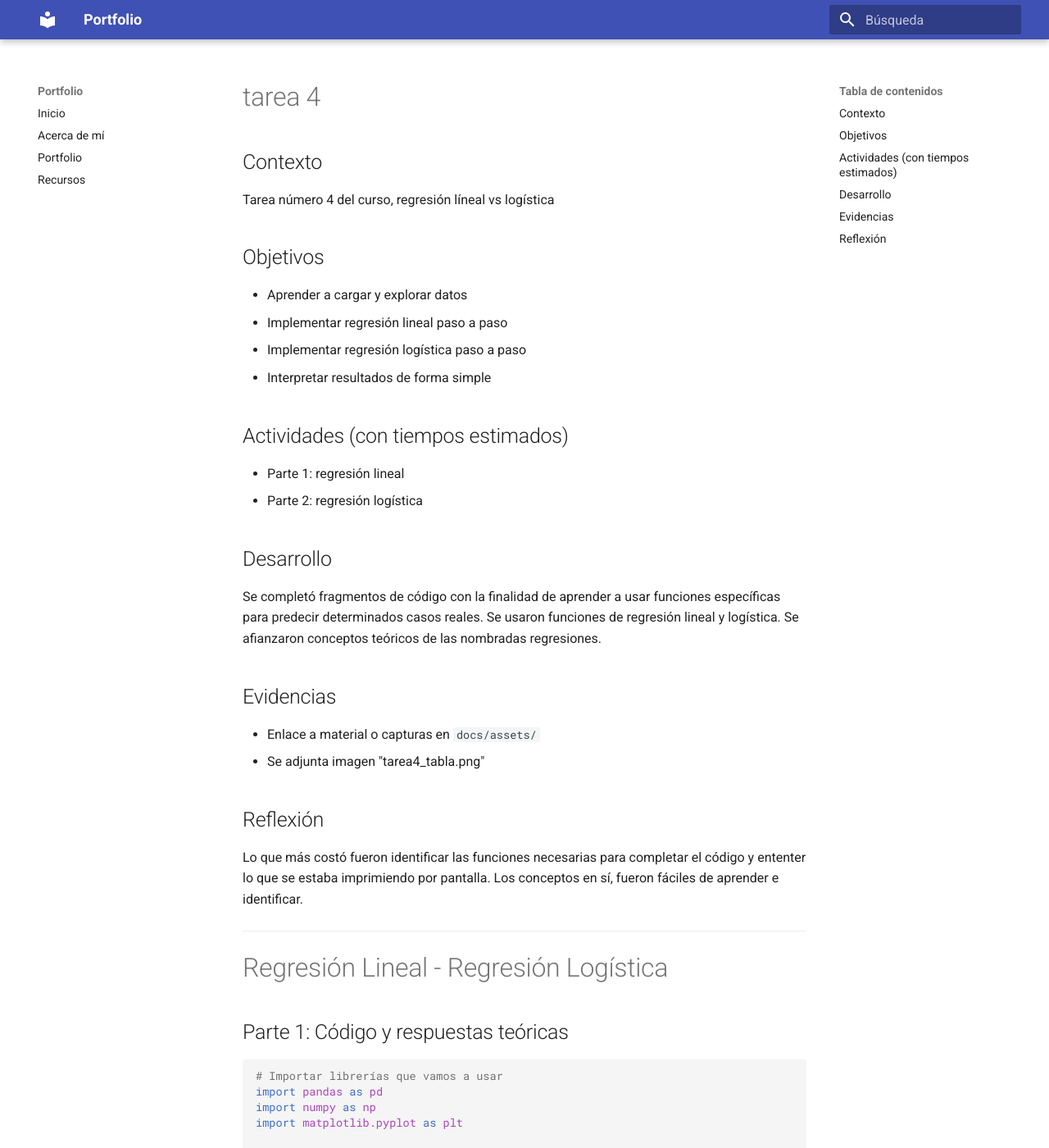
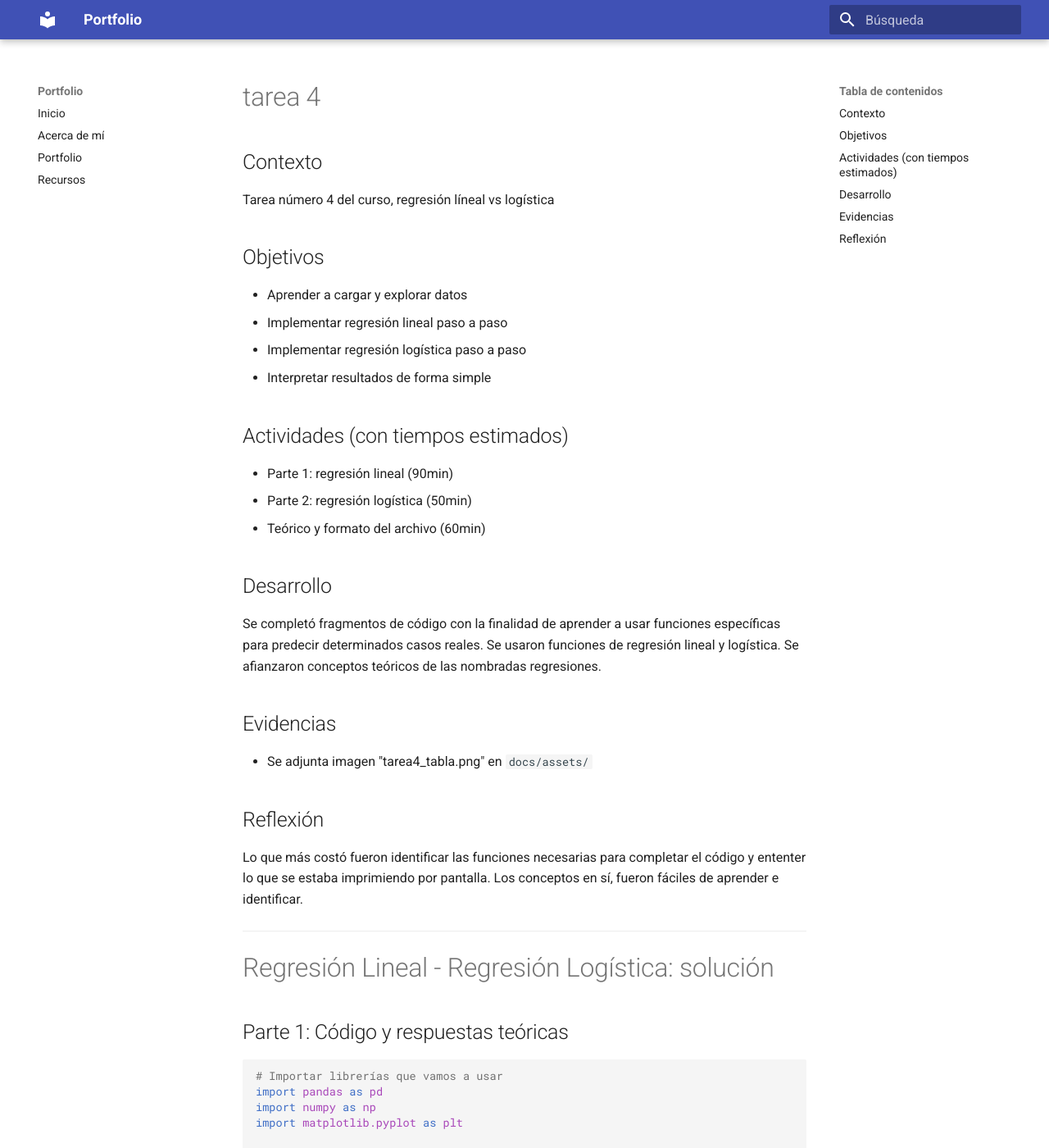
Before and after one commit to Sotogonzalo/IA-portfolio, an MkDocs documentation site: the page built from docs/portfolio/04-tarea-4.md, in a window 1280 px wide and 1400 px high. Shown: the whole window at 82% size. Built offline with MkDocs 1.6.1 and Material for MkDocs 9.7.7, drawn with Linux system fonts in a browser that asks for light colours; some of the changed text lies outside the part shown.

Commit message:
detalles..

````diff
--- a/docs/portfolio/04-tarea-4.md
+++ b/docs/portfolio/04-tarea-4.md
@@ -15,8 +15,9 @@ Tarea número 4 del curso, regresión líneal vs logística
 - Interpretar resultados de forma simple
 
 ## Actividades (con tiempos estimados)
-- Parte 1: regresión lineal
-- Parte 2: regresión logística
+- Parte 1: regresión lineal (90min)
+- Parte 2: regresión logística (50min)
+- Teórico y formato del archivo (60min)
 
 ## Desarrollo
 Se completó fragmentos de código con la finalidad de aprender a usar funciones específicas para predecir determinados casos reales.
@@ -24,8 +25,7 @@ Se usaron funciones de regresión lineal y logística.
 Se afianzaron conceptos teóricos de las nombradas regresiones.
 
 ## Evidencias
-- Enlace a material o capturas en `docs/assets/`
-- Se adjunta imagen "tarea4_tabla.png"
+- Se adjunta imagen "tarea4_tabla.png" en `docs/assets/`
 
 ## Reflexión
 Lo que más costó fueron identificar las funciones necesarias para completar el código y ententer lo que se estaba imprimiendo por pantalla.
@@ -33,7 +33,7 @@ Los conceptos en sí, fueron fáciles de aprender e identificar.
 
 ---
 
-# Regresión Lineal - Regresión Logística
+# Regresión Lineal - Regresión Logística: solución
 
 ## Parte 1: Código y respuestas teóricas
 
@@ -231,32 +231,32 @@ for i in range(5):
 
 ## 📚 BONUS: ¿Qué significan las métricas de clasificación?
 ## Completa las definiciones:
-### Accuracy: Porcentaje de predicciones correctas sobre el total.
-### Precision: De todas las predicciones positivas, ¿cuántas fueron realmente correctas?
-### Recall (Sensibilidad): De todos los casos positivos reales, ¿cuántos detectamos?
-### F1-Score: Promedio armónico entre precision y recall.
-### Matriz de Confusión: Tabla que muestra prediccion vs valores reales.
+#### Accuracy: Porcentaje de predicciones correctas sobre el total.
+#### Precision: De todas las predicciones positivas, ¿cuántas fueron realmente correctas?
+#### Recall (Sensibilidad): De todos los casos positivos reales, ¿cuántos detectamos?
+#### F1-Score: Promedio armónico entre precision y recall.
+#### Matriz de Confusión: Tabla que muestra prediccion vs valores reales.
 
 ## 🎯 Paso 6: Preguntas de Reflexión
 ## Responde estas preguntas simples:
 
 ### ¿Cuál es la diferencia principal entre regresión lineal y logística?
 ### 💡 PISTA: Piensa en qué tipo de valores produce cada una (números vs categorías)
-### La regresión lineal predice valores numéricos (ej: temperatura).
-### La regresión logística predice categorías, esto o aquello (ej: benigno/maligno).
+#### La regresión lineal predice valores numéricos (ej: temperatura).
+#### La regresión logística predice categorías, esto o aquello (ej: benigno/maligno).
 
 ### ¿Por qué dividimos los datos en entrenamiento y prueba?
 ### 💡 PISTA: 🔗 Artículo sobre train/test split
-### Para evaluar el modelo en datos que no se ha visto antes.
-### Así comprobamos si realmente se generaliza bien, y no solo se “memoriza” el conjunto de entrenamiento.
+#### Para evaluar el modelo en datos que no se ha visto antes.
+#### Así comprobamos si realmente se generaliza bien, y no solo se “memoriza” el conjunto de entrenamiento.
 
 ### ¿Qué significa una exactitud del 95%?
 ### 💡 PISTA: Si tienes 100 pacientes, ¿en cuántos acertaría el modelo?
-### Que el modelo acierta en 95 de cada 100 pacientes.
+#### Que el modelo acierta en 95 de cada 100 pacientes.
 
 ### ¿Cuál es más peligroso: predecir "benigno" cuando es "maligno", o al revés?
 ### 💡 PISTA: 🩺 Piensa en las consecuencias médicas de cada error
-### Más peligroso es predecir benigno cuando en realidad es maligno (falso negativo), porque el paciente podría no recibir tratamiento a tiempo.
+#### Más peligroso es predecir benigno cuando en realidad es maligno (falso negativo), porque el paciente podría no recibir tratamiento a tiempo.
 
 ## 🔍 Paso 7: Comparación Simple
 ## Completa esta tabla comparando ambos modelos:
@@ -268,15 +268,13 @@ for i in range(5):
 
 ### ¿Cuál modelo usarías para predecir el salario de un empleado?
 ### 💡 PISTA: El salario, ¿es un número continuo o una categoría?
-### Usaría regresión lineal ya que el salario es un número continuo.
+#### Usaría regresión lineal ya que el salario es un número continuo.
 
 ### ¿Cuál modelo usarías para predecir si un email es spam?
 ### 💡 PISTA: 📧 ¿Cuántas opciones hay? (spam/no spam)
-### Regresión logística porque estaríamos clasificando algo "binario", 0 o 1, spam o no spam.
+#### Regresión logística porque estaríamos clasificando algo "binario", 0 o 1, spam o no spam.
 
 ### ¿Por qué es importante separar datos de entrenamiento y prueba?
 ### 💡 PISTA: 🔗 Conceptos de validación en ML
-### Porque queremos medir el rendimiento real del modelo con datos nuevos.
-### Si usamos los mismos datos para entrenar y después evaluar, el modelo va a parecer muy bueno, pero puede fallar con datos desconocidos, lo que se conoce como overfitting.
-
-```
+#### Porque queremos medir el rendimiento real del modelo con datos nuevos.
+#### Si usamos los mismos datos para entrenar y después evaluar, el modelo va a parecer muy bueno, pero puede fallar con datos desconocidos, lo que se conoce como overfitting.
````
Also changed, not shown: other parts of docs/portfolio/04-tarea-4.md (+6 -6 lines).
